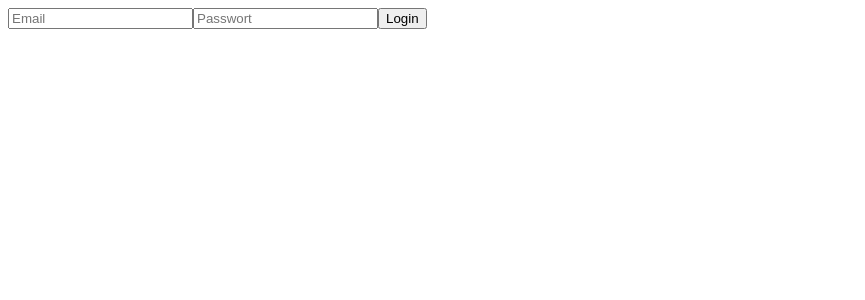
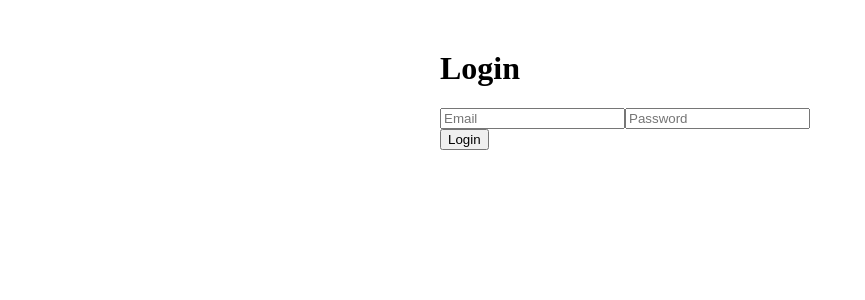
Before and after one commit to emergency-german/termin-buchen, a Next.js app: page /login in a window 1280 px wide. Shown: the top 300 px of the page, without its empty margins (0-865 px from the left). Built offline with nearby package versions, Linux system fonts and the light colour scheme.

Commit message:
Update page.tsx

```diff
--- a/app/login/page.tsx
+++ b/app/login/page.tsx
@@ -1,23 +1,46 @@
 "use client"
 
+import { useState } from "react"
+
 export default function LoginPage() {
-  async function login(formData: FormData) {
+  const [email, setEmail] = useState("")
+  const [password, setPassword] = useState("")
+  const [error, setError] = useState("")
+
+  async function handleSubmit(e: React.FormEvent) {
+    e.preventDefault()
+    setError("")
     const res = await fetch("/api/auth/login", {
       method: "POST",
-      body: JSON.stringify({
-        email: formData.get("email"),
-        password: formData.get("password")
-      })
+      headers: { "Content-Type": "application/json" },
+      body: JSON.stringify({ email, password })
     })
-    if (res.ok) location.href = "/"
-    else alert("Login fehlgeschlagen")
+    const data = await res.json()
+    if (!res.ok) setError(data.error || "Login failed")
+    else window.location.href = "/"
   }
 
   return (
-    <form action={login}>
-      <input name="email" placeholder="Email" />
-      <input name="password" type="password" placeholder="Passwort" />
-      <button type="submit">Login</button>
-    </form>
+    <div style={{ maxWidth: 400, margin: "50px auto" }}>
+      <h1>Login</h1>
+      {error && <p style={{ color: "red" }}>{error}</p>}
+      <form onSubmit={handleSubmit}>
+        <input
+          type="email"
+          placeholder="Email"
+          value={email}
+          onChange={e => setEmail(e.target.value)}
+          required
+        />
+        <input
+          type="password"
+          placeholder="Password"
+          value={password}
+          onChange={e => setPassword(e.target.value)}
+          required
+        />
+        <button type="submit">Login</button>
+      </form>
+    </div>
   )
 }
```
